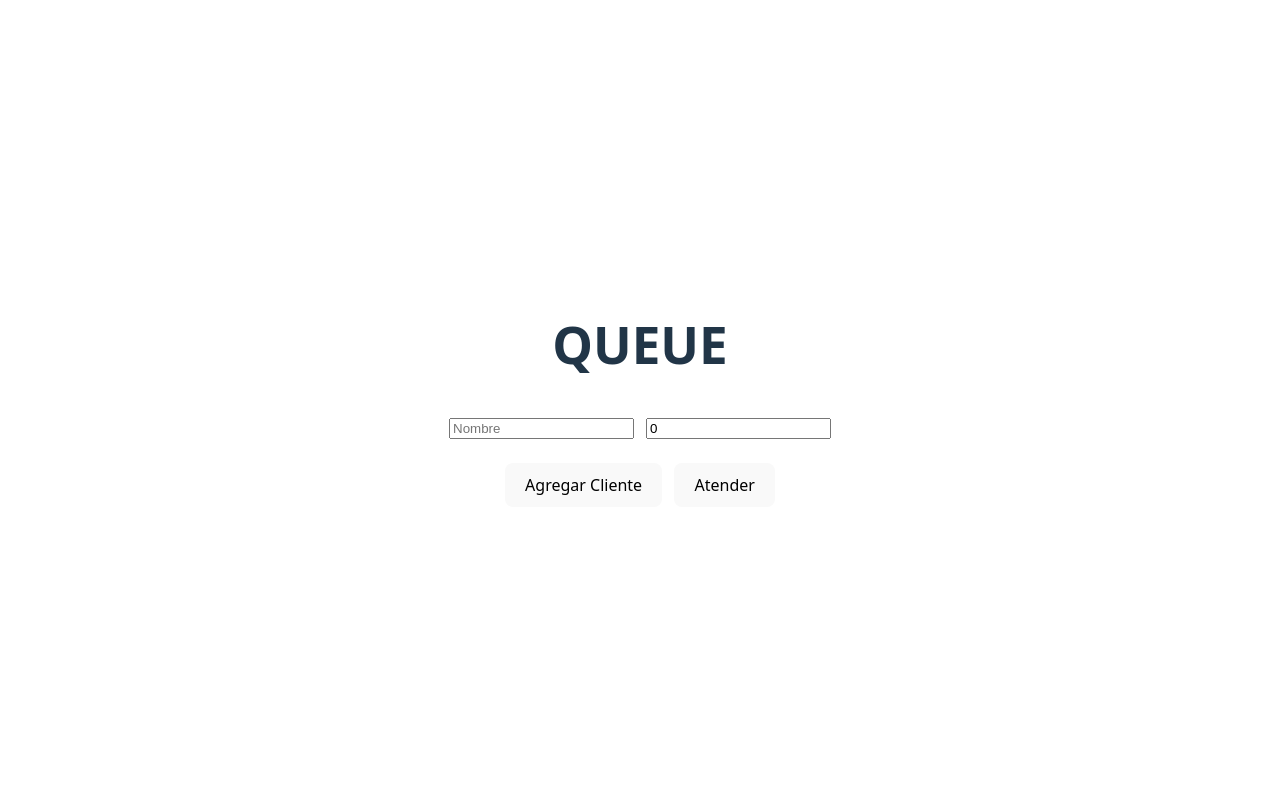
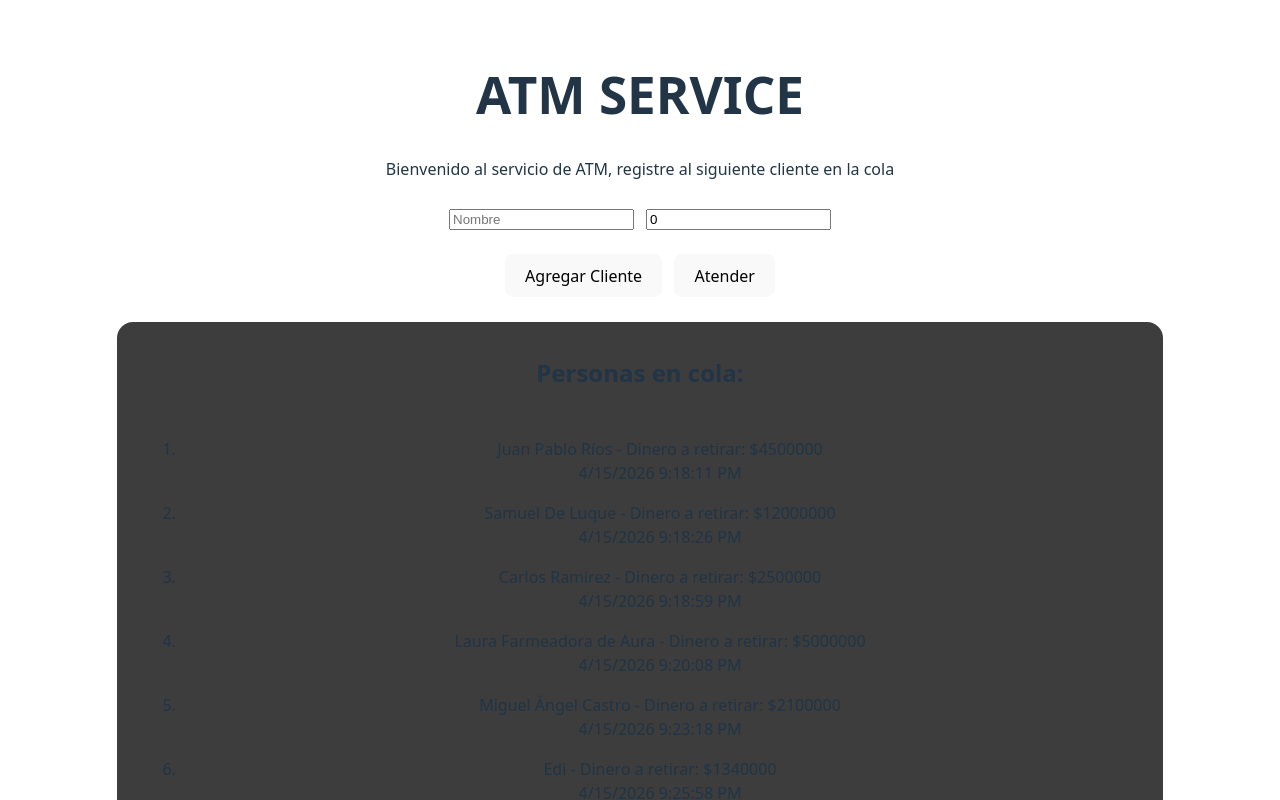
Before and after one commit to leiton05/Homeworks, a React (Vite) app: page / in a window 1280 px wide. Shown: the top 800 px of the page. Built offline with nearby package versions, Linux system fonts and the light colour scheme.

Commit message:
💄UI: Create the main page to render all the required elements

```diff
--- a/src/App.tsx
+++ b/src/App.tsx
@@ -3,17 +3,36 @@ import "./App.css";
 import { ClientForm } from "./components/ClientForm";
 import type { Client } from "./models/Client";
 import Queue from "./tools/Queue";
+import { ClientList } from "./components/ClientList";
+import { mockData } from "./data/mockData";
 
 function App() {
-  const [queue, setQueue] = useState(new Queue<Client>());
+  const sortedMockData = mockData.sort(
+    (a, b) => a.date.getTime() - b.date.getTime(),
+  );
+  const [queue, setQueue] = useState(new Queue<Client>(sortedMockData));
   /* for (let i = 0; i < 5; i++) {
     console.log(RandomDateBeforeNow());
   } */
 
   return (
     <>
-      <h1>QUEUE</h1>
+      <h1>ATM SERVICE</h1>
+      <p>
+        Bienvenido al servicio de ATM, registre al siguiente cliente en la cola
+      </p>
       <ClientForm queue={queue} setQueue={setQueue} />
+      <div
+        style={{
+          backgroundColor: "#3d3d3d",
+          padding: 13,
+          margin: 13,
+          borderRadius: 16,
+        }}
+      >
+        <h2>Personas en cola:</h2>
+        <ClientList client={queue} />
+      </div>
     </>
   );
 }
```
